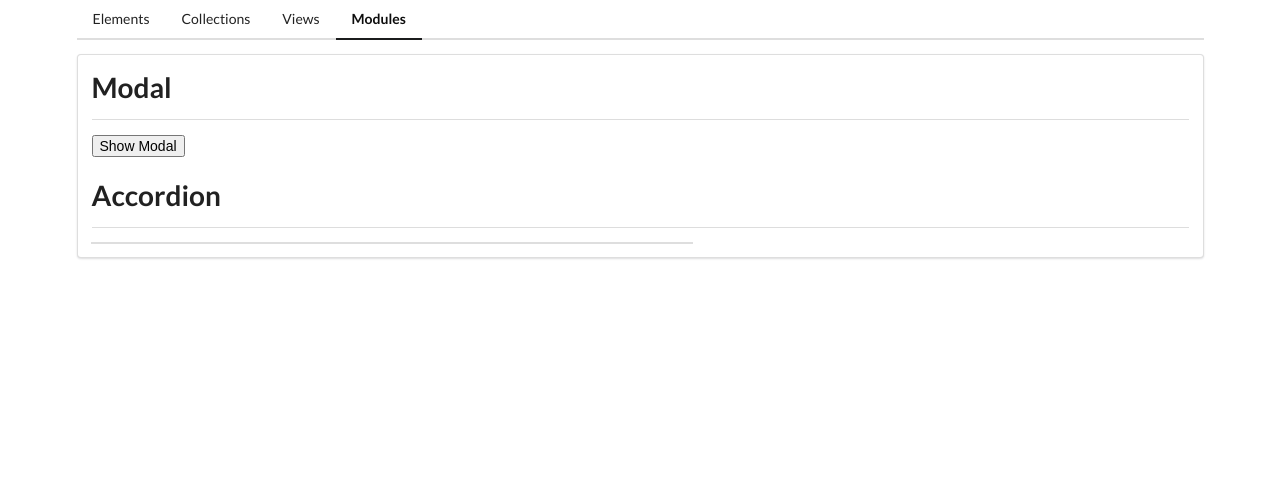
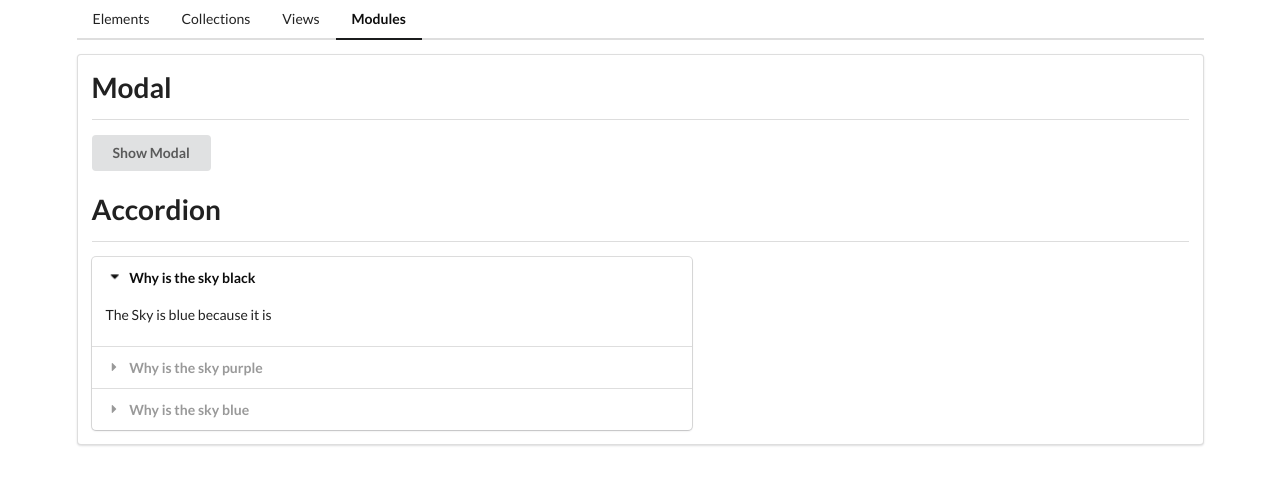
Before and after one commit to Seborider/components, an Angular app: page /mods in a window 1280 px wide. Shown: the top 484 px of the page. Built offline with nearby package versions, Linux system fonts and the light colour scheme.

Commit message:
✨ Add onClick to open and close accordion

```diff
--- a/src/app/mods/accordion/accordion.component.ts
+++ b/src/app/mods/accordion/accordion.component.ts
@@ -1,4 +1,4 @@
-import { Component, OnInit } from '@angular/core';
+import { Component, OnInit, Input } from '@angular/core';
 
 @Component({
   selector: 'app-accordion',
@@ -6,10 +6,21 @@ import { Component, OnInit } from '@angular/core';
   styleUrls: ['./accordion.component.css']
 })
 export class AccordionComponent implements OnInit {
+@Input() items:any = []
+openedItemIndex = 0
 
   constructor() { }
 
   ngOnInit(): void {
   }
 
+
+  onClick(index: number) {
+    if (index === this.openedItemIndex) {
+      this.openedItemIndex = -1
+    } else {
+      this.openedItemIndex = index
+    }
+  }
+
 }
--- a/src/app/mods/mods-home/mods-home.component.html
+++ b/src/app/mods/mods-home/mods-home.component.html
@@ -1,5 +1,5 @@
 <app-divider>Modal</app-divider>
-<button (click)="onClick()" >Show Modal</button>
+<button class="ui button" (click)="onClick()" >Show Modal</button>
 <app-modal
     *ngIf="modalOpen"
     (close)="onClick()"
@@ -12,4 +12,4 @@
 </app-modal>
 
 <app-divider>Accordion</app-divider>
-<app-accordion></app-accordion>
+<app-accordion [items]="items" ></app-accordion>
```
